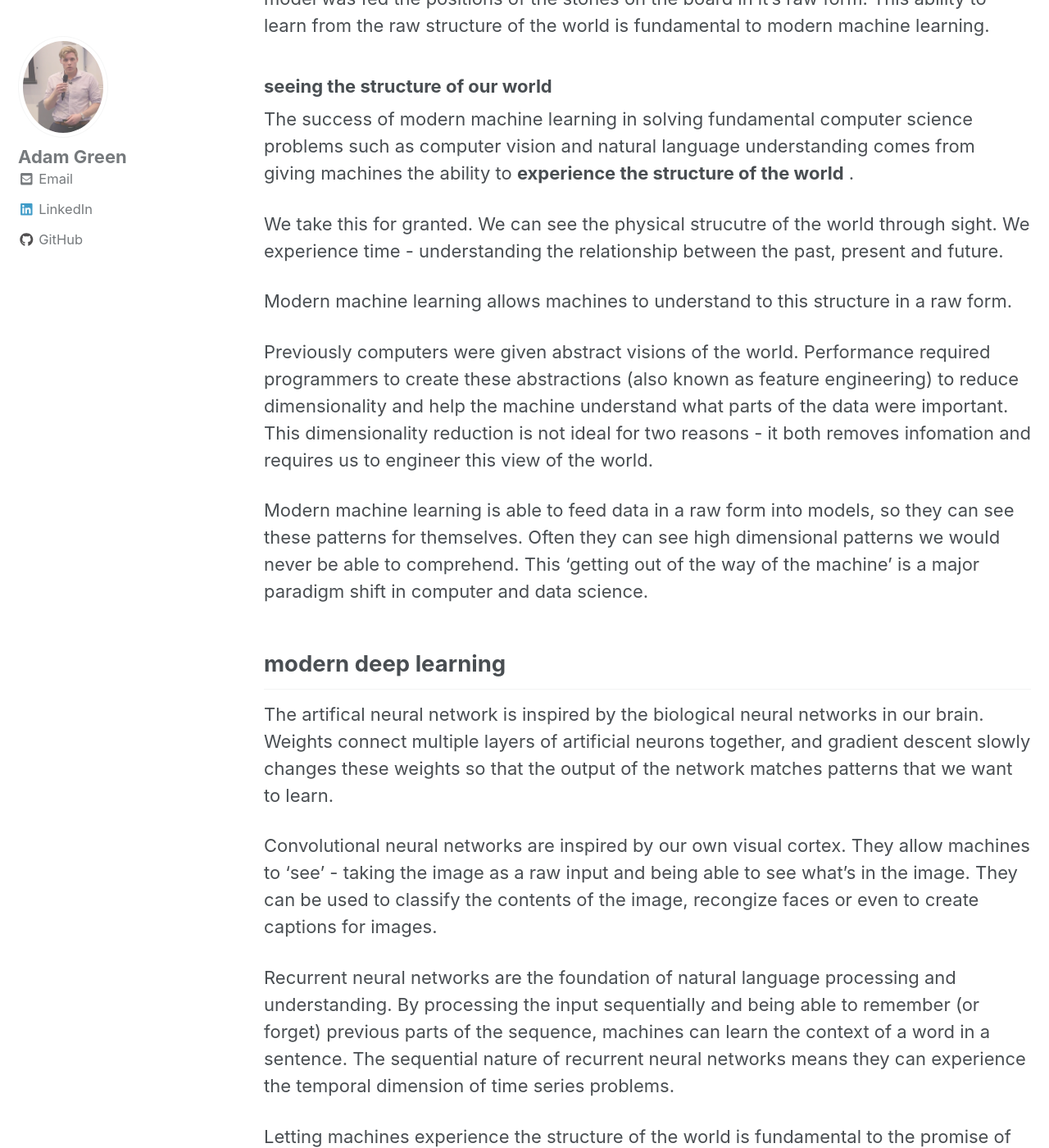
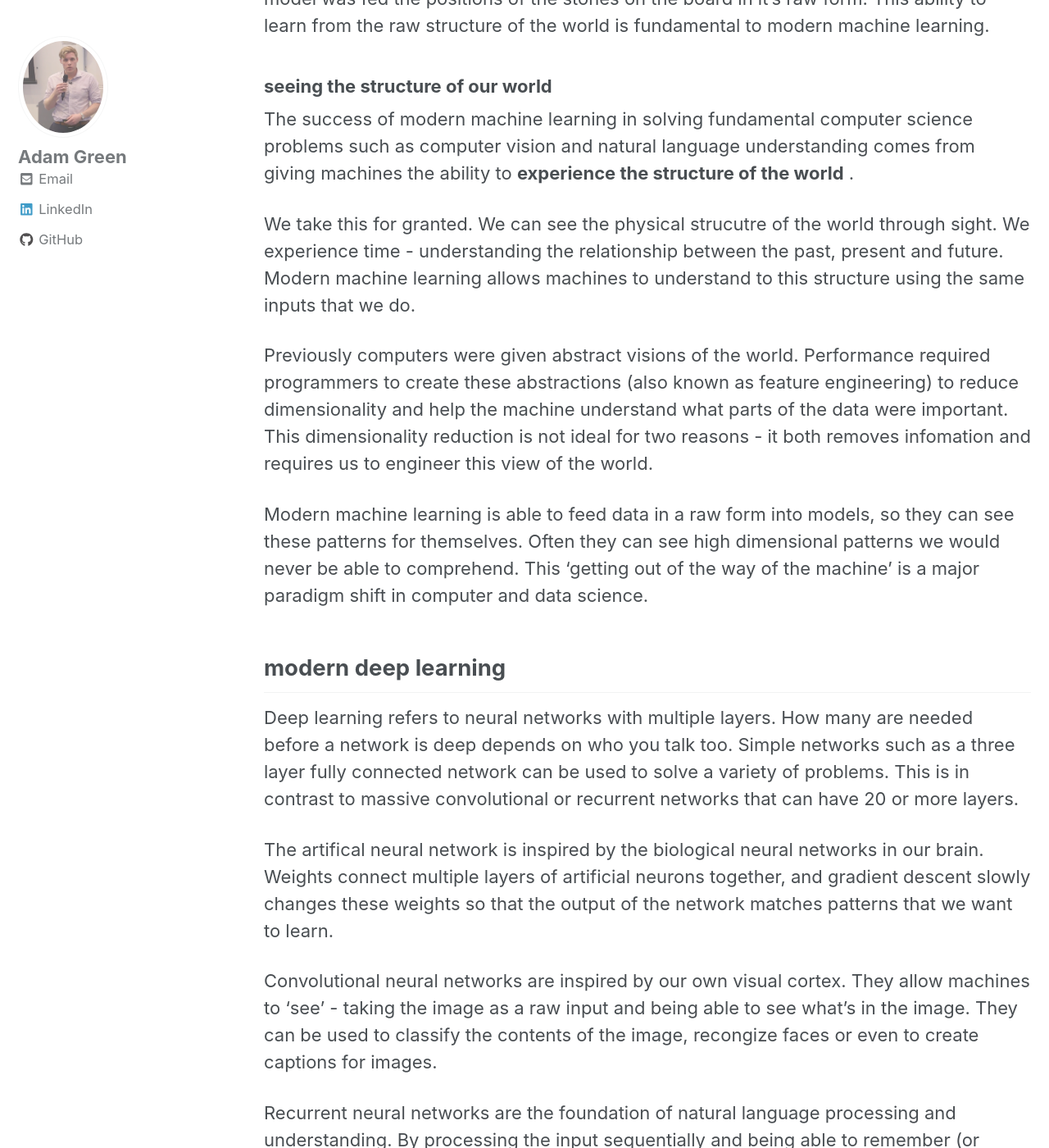
Before and after one commit to ADGEfficiency/adgefficiency.github.io, a Jekyll site: the page built from _posts/2017-04-30-machine-learning-in-energy-part-one.md, in a window 1280 px wide and 1400 px high, scrolled down 3105 px. Shown: the whole window at 82% size. Built offline with Jekyll 4.4.1, drawn with Linux system fonts in a browser that asks for light colours; nearby versions of some CDN libraries; some of the changed text lies outside the part shown.

Commit message:
site cleanup

```diff
--- a/_posts/2017-04-30-machine-learning-in-energy-part-one.md
+++ b/_posts/2017-04-30-machine-learning-in-energy-part-one.md
@@ -49,9 +49,7 @@ One of the features of AlphaGo is how the game of Go was presented to AlphaGo.
 
 The success of modern machine learning in solving fundamental computer science problems such as computer vision and natural language understanding comes from giving machines the ability to **experience the structure of the world** .
 
-We take this for granted.  We can see the physical strucutre of the world through sight.  We experience time - understanding the relationship between the past, present and future.
-
-Modern machine learning allows machines to understand to this structure in a raw form.
+We take this for granted.  We can see the physical strucutre of the world through sight.  We experience time - understanding the relationship between the past, present and future.  Modern machine learning allows machines to understand to this structure using the same inputs that we do.
 
 Previously computers were given abstract visions of the world.  Performance required programmers to create these abstractions (also known as feature engineering) to reduce dimensionality and help the machine understand what parts of the data were important.  This dimensionality reduction is not ideal for two reasons - it both removes infomation and requires us to engineer this view of the world.
 
@@ -59,11 +57,15 @@ Modern machine learning is able to feed data in a raw form into models, so they
 
 ## modern deep learning
 
+Deep learning refers to neural networks with multiple layers.  How many are needed before a network is deep depends on who you talk too.  Simple networks such as a three layer fully connected network can be used to solve a variety of problems.  This is in contrast to massive convolutional or recurrent networks that can have 20 or more layers.
+
 The artifical neural network is inspired by the biological neural networks in our brain.  Weights connect multiple layers of artificial neurons together, and gradient descent slowly changes these weights so that the output of the network matches patterns that we want to learn.
 
 Convolutional neural networks are inspired by our own visual cortex.  They allow machines to 'see' - taking the image as a raw input and being able to see what's in the image.  They can be used to classify the contents of the image, recongize faces or even to create captions for images.
 
 Recurrent neural networks are the foundation of natural language processing and understanding. By processing the input sequentially and being able to remember (or forget) previous parts of the sequence, machines can learn the context of a word in a sentence.  The sequential nature of recurrent neural networks means they can experience the temporal dimension of time series problems.
+
+In both convolution and recurrent neural networks the structure of the network helps to understand the data.  Convolution mimics what we do in our own visual cortex.  Recurrent networks implicitly model the temporal structure in data .
 
 Letting machines experience the structure of the world is fundamental to the promise of modern machine learning.  We see the raw structure of the world through sight - convolution allows machines to do the same.  We know that the world has a temporal structure - recurrent neural networks allow machines to understand this too.  **Seeing the world as it is allows machines to understand it**.
 
```
